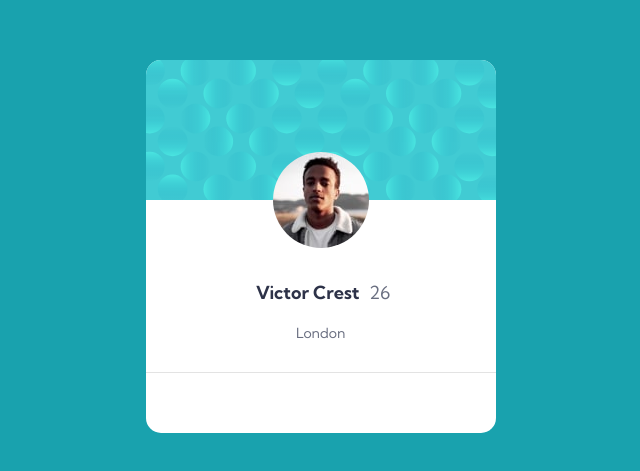
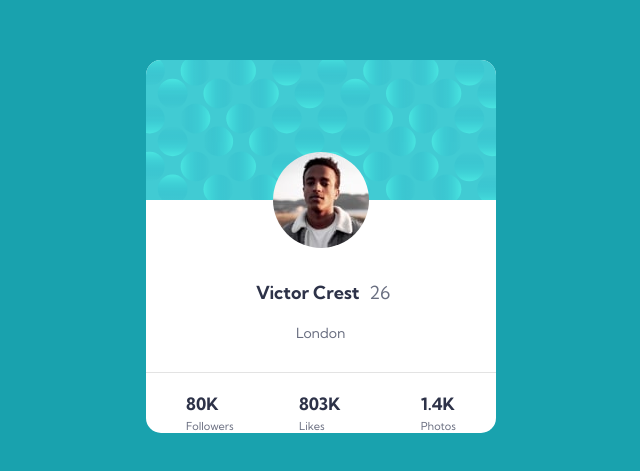
Before and after one commit to nthbaldez/challenge_1, a plain HTML site: page index.html in a window 1280 px wide. Shown: the part 113-584 px from the top of the page, without its empty margins (319-959 px from the left). Drawn offline with Linux system fonts and the light colour scheme.

Commit message:
third commit

```diff
--- a/index.html
+++ b/index.html
@@ -16,10 +16,14 @@
 
   <body>
     <div id="card">
-      <img id="bg-pattern-card" src="/images/bg-pattern-card.svg" alt="img-card" />
+      <img
+        id="bg-pattern-card"
+        src="/images/bg-pattern-card.svg"
+        alt="img-card"
+      />
 
       <div id="img_profile">
-        <img src="/images/image-victor.jpg" alt="img-profile">
+        <img src="/images/image-victor.jpg" alt="img-profile" />
       </div>
 
       <div id="profile">
@@ -33,7 +37,20 @@
 
       <footer>
         <div id="footer">
+          <div class="footer-son">
+            <p class="score">80K</p>
+            <p class="subtitle">Followers</p>
+          </div>
 
+          <div class="footer-son likes">
+            <p class="score">803K</p>
+            <p class="subtitle">Likes</p>
+          </div>
+
+          <div class="footer-son">
+            <p class="score">1.4K</p>
+            <p class="subtitle">Photos</p>
+          </div>
         </div>
       </footer>
     </div>
--- a/styles.css
+++ b/styles.css
@@ -65,8 +65,38 @@ img {
     padding-bottom: 30px;
 }
 
+footer {
+    height: 80px;
+}
+
 #footer {
     border-top: 1px solid;
     border-color: hsl(0, 0%, 89%);
-    height: 88px;
+    height: 90px;
+    display: flex;
+    justify-content: space-around;
+
 }
+
+.footer-son {
+    margin-top: 20px;
+
+}
+
+.score {
+    font-size: 17px;
+    font-weight: 700;
+    color: hsl(229, 23%, 23%);
+    margin-bottom: 5px;
+}
+
+.subtitle {
+    font-size: 11px;
+    font-weight: 400;
+    color: hsl(227, 10%, 46%);
+}
+
+.footer-son.likes {
+    margin-left: -15px;
+
+}
```
